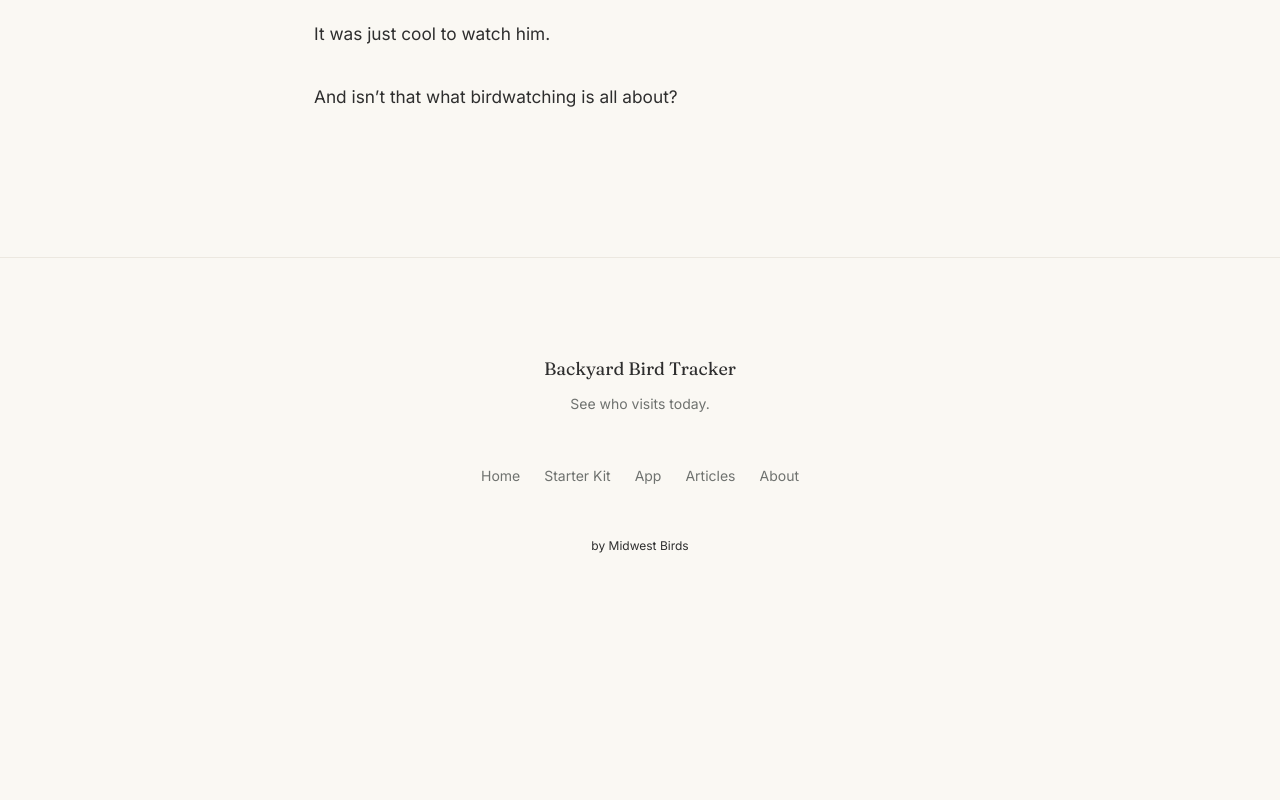
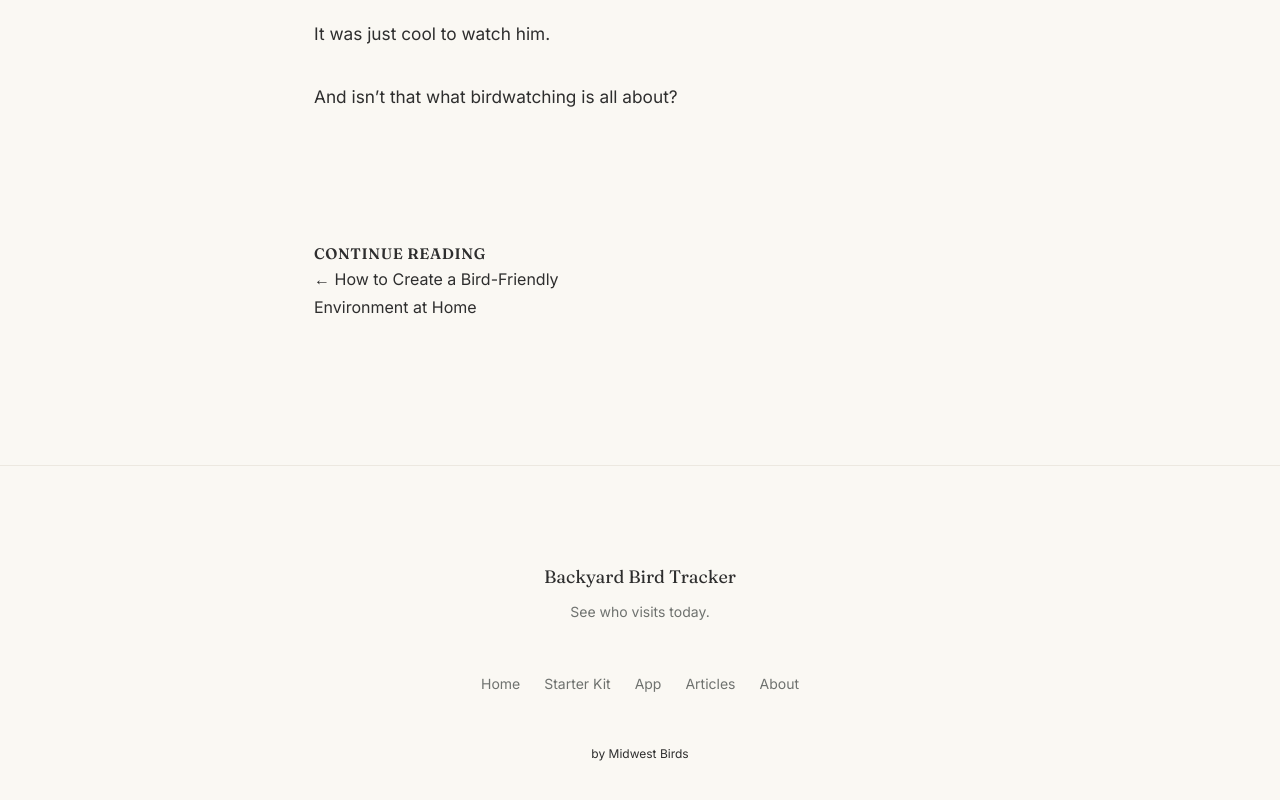
Before and after one commit to glsonn/backyard-bird-tracker-website, a Next.js app: page /articles/do-bird-baths-work in a window 1280 px wide. Shown: the part 1965-2765 px from the top of the page. Before the commit the page ends 2617 px from the top, so only its background shows below. Built offline with nearby package versions, Linux system fonts and the light colour scheme.

Commit message:
Add article navigation: prev/next

```diff
--- a/app/articles/[slug]/page.tsx
+++ b/app/articles/[slug]/page.tsx
@@ -2,6 +2,8 @@ import { getArticleBySlug, getAllArticles } from "@/src/lib/articles";
 import ArticleHeader from "@/src/components/articles/ArticleHeader";
 import ArticleImage from "@/src/components/articles/ArticleImage";
 import ArticleBody from "@/src/components/articles/ArticleBody";
+import ArticleNavigation from "@/components/ArticleNavigation";
+import { getAdjacentArticles } from "@/src/lib/articles";
 
 type Props = {
   params: Promise<{
@@ -20,6 +22,8 @@ export default async function ArticlePage({ params }: Props) {
 
   const article = getArticleBySlug(slug);
 
+  const { previous, next } = getAdjacentArticles(article.slug);
+
   return (
     <main className="article-page">
       <div className="container container-narrow">
@@ -29,6 +33,8 @@ export default async function ArticlePage({ params }: Props) {
           <ArticleImage src={article.image} alt={article.imageAlt} />
 
           <ArticleBody content={article.content} />
+
+          <ArticleNavigation previous={previous} next={next} />
         </article>
       </div>
     </main>
--- a/app/globals.css
+++ b/app/globals.css
@@ -871,3 +871,47 @@ section[id] {
   font-style: italic;
   color: var(--color-muted);
 }
+
+.article-navigation {
+  margin-top: 4rem;
+  padding-top: 2rem;
+  border-top: 1px solid var(--color-border);
+}
+
+.article-navigation h2 {
+  font-size: 0.95rem;
+  font-weight: 600;
+  letter-spacing: 0.04em;
+  text-transform: uppercase;
+  color: var(--color-text-muted);
+}
+
+.article-navigation-links {
+  display: grid;
+  grid-template-columns: 1fr 1fr;
+  gap: 2rem;
+}
+
+.article-navigation-links a {
+  color: inherit;
+  text-decoration: none;
+}
+
+.article-navigation-links a:hover {
+  text-decoration: underline;
+}
+
+.article-navigation-right {
+  text-align: right;
+}
+
+@media (max-width: 700px) {
+  .article-navigation-links {
+    grid-template-columns: 1fr;
+    gap: 1rem;
+  }
+
+  .article-navigation-right {
+    text-align: left;
+  }
+}
--- /dev/null
+++ b/components/ArticleNavigation.tsx
@@ -0,0 +1,30 @@
+import Link from "next/link";
+
+import { Article } from "@/src/types/article";
+
+type Props = {
+  previous: Article | null;
+  next: Article | null;
+};
+
+export default function ArticleNavigation({ previous, next }: Props) {
+  if (!previous && !next) return null;
+
+  return (
+    <nav className="article-navigation">
+      <h2>Continue Reading</h2>
+
+      <div className="article-navigation-links">
+        <div>
+          {previous && (
+            <Link href={`/articles/${previous.slug}`}>← {previous.title}</Link>
+          )}
+        </div>
+
+        <div className="article-navigation-right">
+          {next && <Link href={`/articles/${next.slug}`}>{next.title} →</Link>}
+        </div>
+      </div>
+    </nav>
+  );
+}
--- a/src/lib/articles.ts
+++ b/src/lib/articles.ts
@@ -36,3 +36,17 @@ export function getAllArticles(): ArticleWithContent[] {
     .filter((article) => article.published)
     .sort((a, b) => new Date(b.date).getTime() - new Date(a.date).getTime());
 }
+
+export function getAdjacentArticles(slug: string): {
+  previous: ArticleWithContent | null;
+  next: ArticleWithContent | null;
+} {
+  const articles = getAllArticles();
+
+  const index = articles.findIndex((article) => article.slug === slug);
+
+  return {
+    previous: index < articles.length - 1 ? articles[index + 1] : null,
+    next: index > 0 ? articles[index - 1] : null,
+  };
+}
```
Also changed, not shown: components/ArticlesPreview.tsx (+15 -21 lines), src/components/articles/ArticleCard.tsx (+5 -2 lines).
